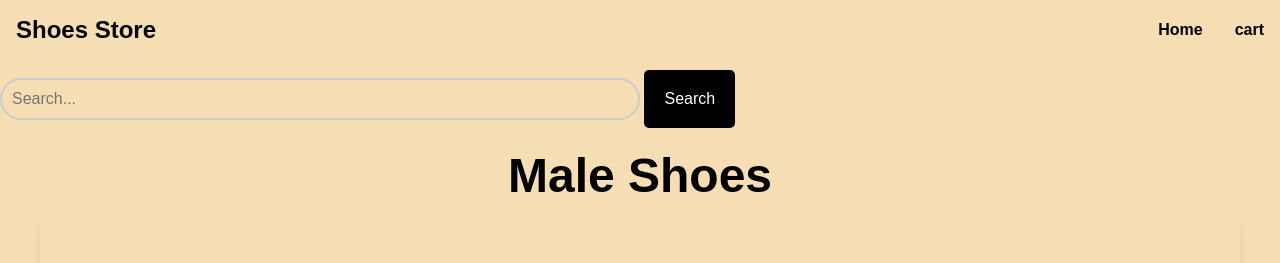
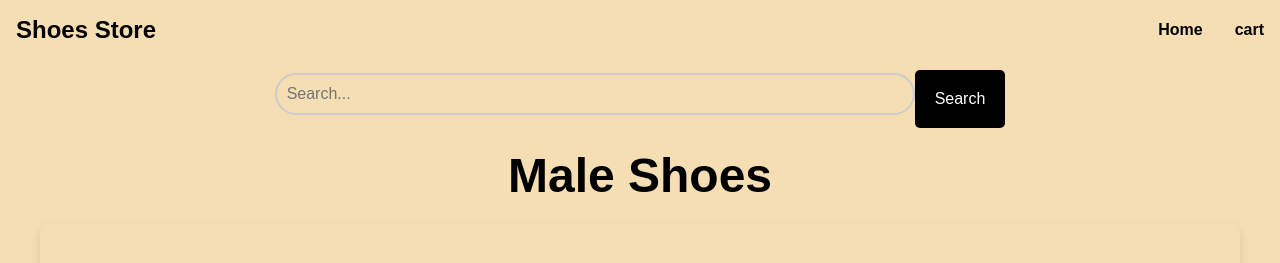
Before and after one commit to ajang148/Ecommerce, a plain HTML site: page index.html in a window 1280 px wide. Shown: the top 263 px of the page. Drawn offline with Linux system fonts and the light colour scheme.

Commit message:
debugging

```diff
--- a/css/style.css
+++ b/css/style.css
@@ -48,11 +48,16 @@ h1.loper {
     color: #f5f5f5;
 }
 
-/* Section1 styles */
+
+.parent-container {
+    display: flex;
+    justify-content: center;
+    align-items: center;
+}
+
+
 #search-input {
     width: 50%;
-    margin-right: auto;
-    /* max-width: 300px; */
     padding: 10px;
     font-size: 16px;
     border: 2px solid #ccc;
@@ -100,7 +105,7 @@ h1.loper {
     font-weight: 600;
     border-radius: 30px;
     background-color:black;
-    padding: 40px;
+    padding: 10px;
     color: wheat;
     padding: 10px;
     border: none;
--- a/index.html
+++ b/index.html
@@ -18,9 +18,10 @@
 
 
     </nav>
+    <div class="parent-container">
     <input id="search-input" type="text" placeholder="Search...">
     <button id="search-button">Search</button>
-
+    </div>
     <h1 class="loper">Male Shoes</h1>
     <section class="section1">
       <div id="product" class="product-grid"></div>
```
